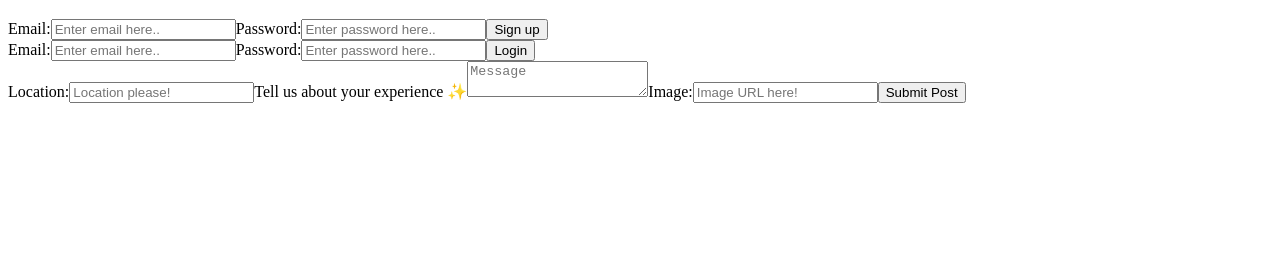
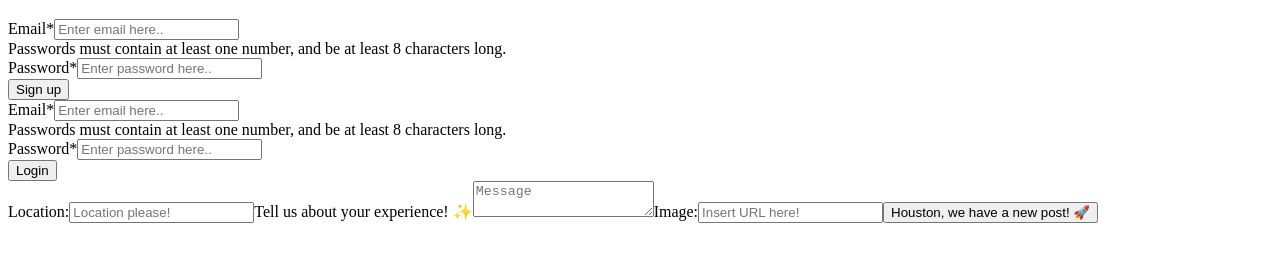
Before and after one commit to fac20/Week9-DEKN, a plain HTML site: page index.html in a window 1280 px wide. Shown: the part 62-324 px from the top of the page. Drawn offline with Linux system fonts and the light colour scheme.

Commit message:
Made final changes to form skeleton

```diff
--- a/app.js
+++ b/app.js
@@ -5,17 +5,21 @@ const formDiv = document.querySelector("#form")
 // Signup
 const signUp = () => {
     const userInput = h("input", { id: "email", type: "email", placeholder: "Enter email here.."});
-    const userLabel = h("label", { for: "email" }, "Email:");
+    const userLabel = h("label", { for: "email" }, "Email*");
+    const userError = h("div", { id: "emailError", class: "error"});
 
-    const passwordInput = h("input", { id: "mail", type: "password", "pattern": ".*\d.*", "minlength": "8", "aria-describedby": "pw-req passwordError", placeholder: "Enter password here.."});
-    const passwordLabel = h("label", { for: "password" }, "Password:");
-    // create password req variable
+    const passwordInput = h("input", { id: "password", type: "password", pattern: ".*\d.*", minlength: "8", "aria-describedby": "passwordRequirements passwordError", placeholder: "Enter password here.."});
+    const passwordError = h("div", { id: "passwordError", class: "error"});
+
+    const passwordLabel = h("label", { for: "password" }, "Password*");
+    const passwordReq = h("div", { id: "passwordRequirements", class: "requirements"}, "Passwords must contain at least one number, and be at least 8 characters long." );
 
     const submitButton = h("button", {}, "Sign up");
+
     return h("form", { onsubmit: function(){
-    //get email and password from the input
+        //get email and password from the input
     }},
-    userLabel, userInput, passwordLabel, passwordInput, submitButton
+    userLabel, userInput, userError, passwordReq, passwordLabel, passwordInput, passwordError, submitButton
     )
 }
 
@@ -25,16 +29,20 @@ formDiv.append(signUpForm)
 // Login
 const login = () => {
     const userInput = h("input", { id: "email", type: "email", placeholder: "Enter email here.."});
-    const userLabel = h("label", { for: "email" }, "Email:");
+    const userLabel = h("label", { for: "email" }, "Email*");
+    const userError = h("div", { id: "emailError", class: "error"});
 
-    const passwordInput = h("input", { id: "mail", type: "password", "pattern": ".*\d.*", "minlength": "8", "aria-describedby": "pw-req passwordError", placeholder: "Enter password here.."});
-    const passwordLabel = h("label", { for: "password" }, "Password:");
+    const passwordInput = h("input", { id: "password", type: "password", pattern: ".*\d.*", minlength: "8", "aria-describedby": "passwordRequirements passwordError", placeholder: "Enter password here.."});
+    const passwordError = h("div", { id: "passwordError", class: "error"});
+
+    const passwordLabel = h("label", { for: "password" }, "Password*");
+    const passwordReq = h("div", { id: "passwordRequirements", class: "requirements"}, "Passwords must contain at least one number, and be at least 8 characters long." );
 
     const submitButton = h("button", {}, "Login");
     return h("form", { onsubmit: function(){
     //get email and password from the input
     }},
-    userLabel, userInput, passwordLabel, passwordInput, submitButton
+    userLabel, userInput, userError, passwordReq, passwordLabel, passwordInput, passwordError, submitButton
     )
 }
 
@@ -47,12 +55,12 @@ const travelPost = () => {
     const locationLabel = h("label", { for: "location" }, "Location:");
 
     const messageInput = h("textarea", { id: "message", placeholder: "Message" });
-    const messageLabel = h("label", { for: "message" }, "Tell us about your experience ✨")
+    const messageLabel = h("label", { for: "message" }, "Tell us about your experience! ✨")
 
-    const imageInput = h("input", { id: "image", type: "text", placeholder: "Image URL here!"})
+    const imageInput = h("input", { id: "image", type: "text", placeholder: "Insert URL here!"})
     const imageLabel = h("label", { for: "image" }, "Image:");
 
-    const submitButton = h("button", {}, "Submit Post");
+    const submitButton = h("button", {}, "Houston, we have a new post! 🚀");
     return h("form", { onsubmit: function(){
     //get email and password from the input
     }},
```
Also changed, not shown: index.html (+0 -12 lines).
